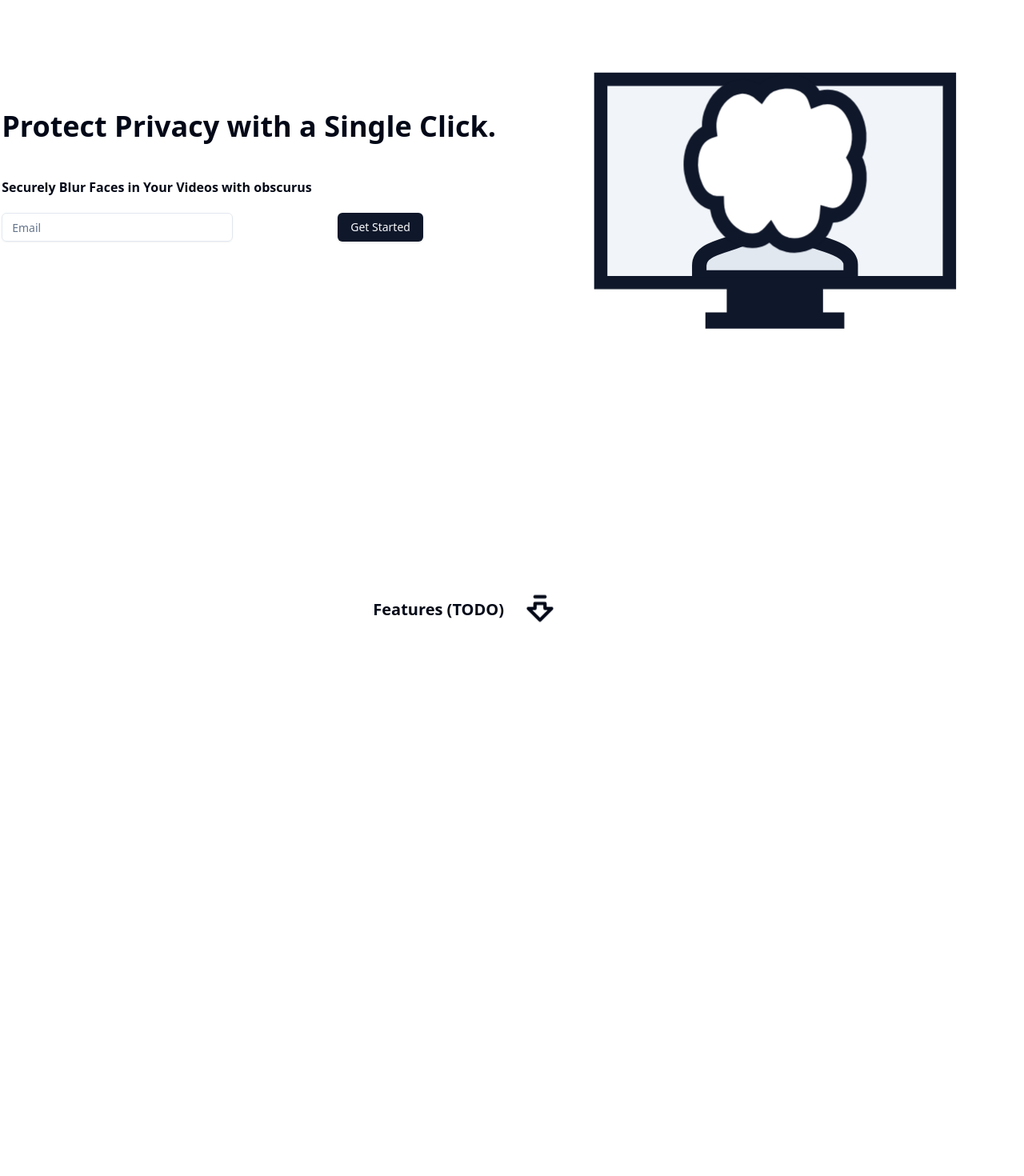
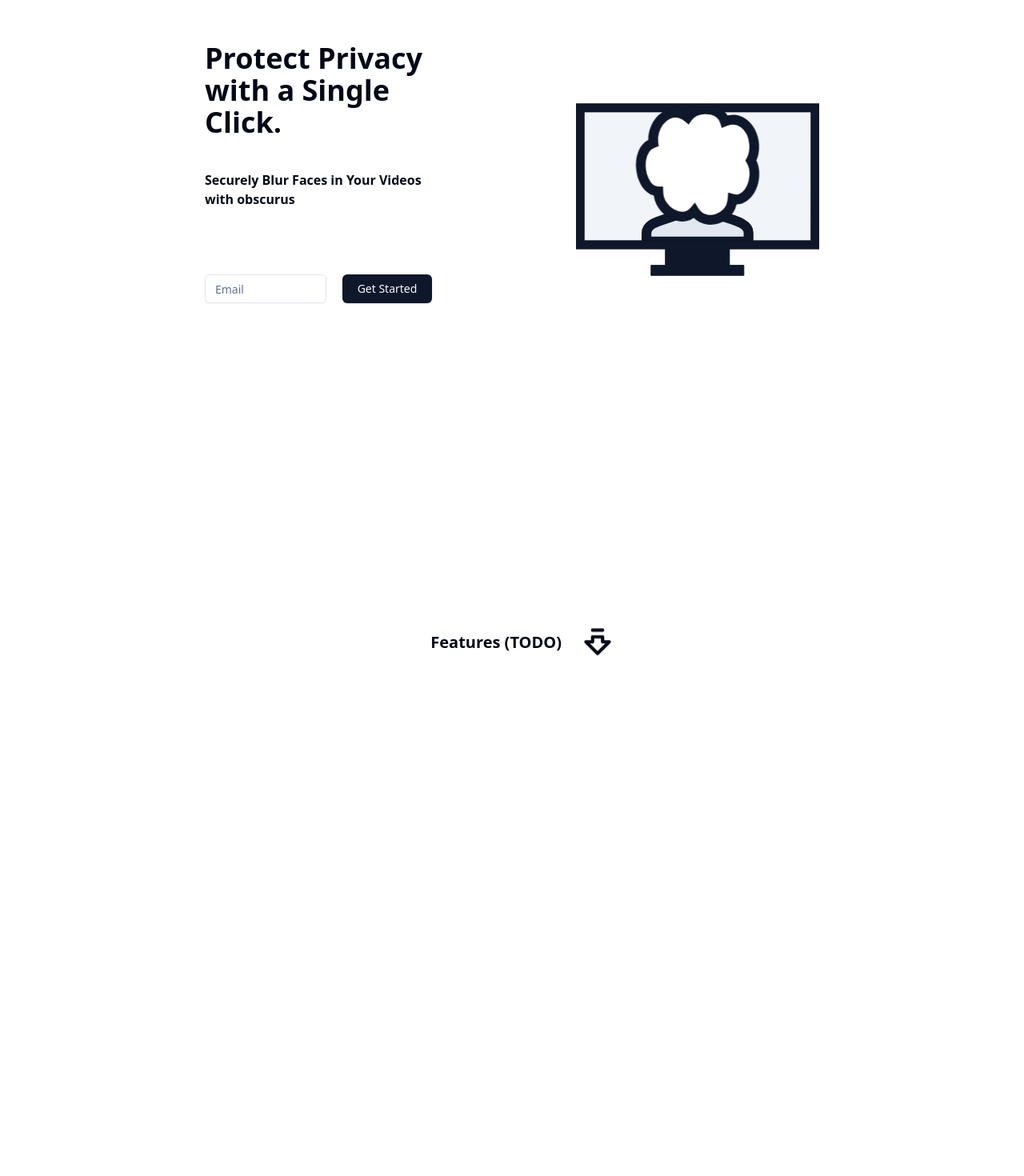
Before and after one commit to COSC-499-W2023/year-long-project-team-9, a Next.js app in the folder app/front-end/: page / in a window 1280 px wide. Shown: the part 320-1790 px from the top of the page at 80% size. Built offline with nearby package versions, Linux system fonts and the light colour scheme.

Commit message:
fix positioning

```diff
--- a/app/front-end/src/pages/Features.tsx
+++ b/app/front-end/src/pages/Features.tsx
@@ -3,10 +3,12 @@ import { ArrowBigDownDash } from "lucide-react";
 
 const Features = () => {
   return (
-    <div className=" min-h-screen grid grid-cols-2 gap-5 py-10" id="features">
-      <h1 className="text-xl font-extrabold">Features (TODO)</h1>
-    <ArrowBigDownDash className="animate-bounce" size={50} />
-    </div>
+    <><div className=" min-h-screen grid grid-cols-2 gap-5 justify-self-center pl-36 top-0">
+          <h1 className="text-xl font-extrabold" >Features (TODO)</h1>
+          <ArrowBigDownDash className="animate-bounce justify-self-start" size={50} />
+      </div><div className=" justify-start items-start">
+              Blur ur face
+          </div></>
   );
 };
 
--- a/app/front-end/src/pages/Hero.tsx
+++ b/app/front-end/src/pages/Hero.tsx
@@ -4,26 +4,34 @@ import { Input } from "@/components/ui/input";
 import { Button } from "@/components/ui/button";
 
 const Hero = () => {
+  const callApi = () => {
+    fetch("http://localhost:3000/api/hello").then((res) => {
+      console.log(res.text.name);
+    });
+  };
+
   return (
-    <div className="grid grid-cols-2 gap-10 justify-items-stretch items-center">
-      <div className="grid grid-rows-3 gap-0 ">
+    <div className="grid grid-cols-2 gap-40 justify-items-center max-w-fit w-full">
+      <div className="grid grid-rows-3 gap-1 items-center ">
         <div className="text-4xl font-extrabold">
           Protect Privacy with a Single Click.
         </div>
-        <div className="font-semibold py-5">
+        <div className="font-semibold">
           Securely Blur Faces in Your Videos with{" "}
           <span className=" font-extrabold">obscurus</span>
         </div>
-        <div className="grid grid-cols-2 gap-10">
+        <div className="grid grid-cols-2">
           <Input className="col-span-1" type="email" placeholder="Email" />
-          <Button className="mx-auto ">Get Started</Button>
+          <Button className="mx-5" onClick={() => callApi()}>
+            Get Started
+          </Button>
         </div>
       </div>
-      <div className="">
+      <div className="min-h-full relative justify-self-end">
         <svg
-          width="inherit"
-          height="inherit"
-          viewBox="0 0 478 676"
+          width="100%"
+          height="100%"
+          viewBox="64.48 227.88 349.04 246.5"
           style={{ color: "inherit" }}
           xmlns="http://www.w3.org/2000/svg"
         >
--- a/app/front-end/src/pages/Home.tsx
+++ b/app/front-end/src/pages/Home.tsx
@@ -3,8 +3,10 @@ import Features from "./Features";
 
 export default function Home() {
   return (
-    <div className="grid grid-rows-3 items-center justify-items-center justify-center">
+    <div className="grid grid-rows-2 items-center justify-items-center justify-center p-64">
       <Hero />
+      <div id="features">
+      </div>
       <Features />
       {/* TODO: Call to Action */}
     </div>
--- a/app/front-end/src/pages/NavBar.tsx
+++ b/app/front-end/src/pages/NavBar.tsx
@@ -10,7 +10,7 @@ import {
   NavigationMenuTrigger,
   navigationMenuTriggerStyle,
 } from "@/components/ui/navigation-menu";
-import { Moon, Sun } from "lucide-react";
+import { Sun } from "lucide-react";
 import { DropdownMenu, DropdownMenuTrigger, DropdownMenuContent, DropdownMenuItem } from "@/components/ui/dropdown-menu"; // Assuming you have these components
 import { Button } from "@/components/ui/button";
 import { useTheme } from "next-themes";
@@ -23,9 +23,9 @@ const NavBar = () => {
   const scroll = useScroll();
 
   return (
-    <div className="grid p-5">
+    <div className="grid p-5 sticky top-0 bg-background z-50">
       {/*first column with 5 sub-columns*/}
-      <div className=" grid grid-flow-col gap-2 p-5">
+      <div className=" grid grid-flow-col gap-2 p-5 bg-background">
         <NavigationMenu className="">
           <NavigationMenuList>
           <NavigationMenuLink href="/">
```
